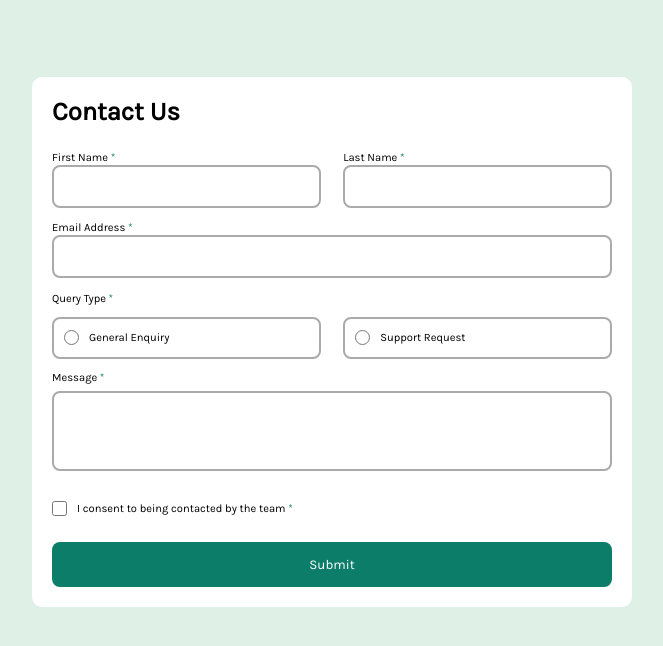
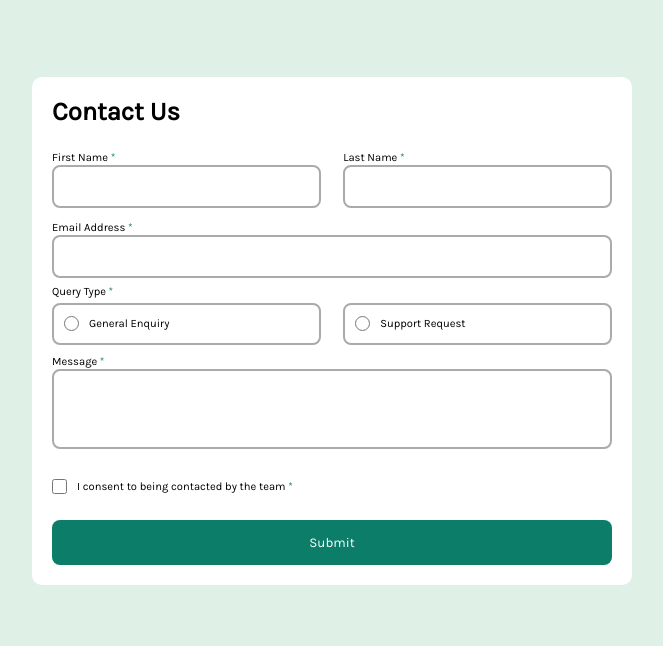
Before and after one commit to micha1bak/frontend-mentor-contact-form, a plain HTML site: page indexx.html in a window 1280 px wide. Shown: the whole page, without its empty margins (308-971 px from the left). Drawn offline with Linux system fonts and the light colour scheme.

Commit message:
query and message

```diff
--- a/indexx.html
+++ b/indexx.html
@@ -35,8 +35,8 @@
         <p id="err-email" class="err">Please enter a valid email address</p>
       </section>
       <section id="query-container">
-        <p>Query Type <span class="star">*</span></p>
-        <div id="radio">
+        <fieldset>
+          <legend>Query Type <span class="star">*</span></legend>
           <div class="radio-button">
             <input type="radio" id="general-enquiry" name="query-type" value="General Enquiry">
             <label for="general-enquiry">General Enquiry</label>
@@ -45,15 +45,14 @@
             <input type="radio" id="support-request" name="query-type" value="Support Request">
             <label for="support-request">Support Request</label>
           </div>
-        </div>
+        </fieldset>
         <p id="err-query-type" class="err">Please select a query type</p>
       </section>
-
-      <div class="message__box">
-        <p>Message <span class="star">*</span></p>
+      <section id="message-container">
+        <label for="message">Message <span class="star">*</span></label>
         <textarea id="message" name="message"></textarea>
         <p id="err-message" class="err">This field is required</p>
-      </div>
+      </section>
 
       <div class="consent-checkbox__box">
         <input type="checkbox" id="consent">
--- a/styles.css
+++ b/styles.css
@@ -190,13 +190,16 @@ input[type=radio] {
   cursor: pointer;
 }
 
-#radio {
+#query-container > fieldset {
   display: flex;
   justify-content: space-between;
   flex-wrap: wrap;
+  border: 0;
 }
 
-
+#query-container > fieldset > legend {
+  font-size: 0.7em;
+}
 
 @media (min-width: 433px) {
   .radio-button {
@@ -208,7 +211,7 @@ input[type=radio] {
 
 /* MESSAGE */
 
-.message__box {
+#message-container {
   margin: 0 20px;
 }
 
```
